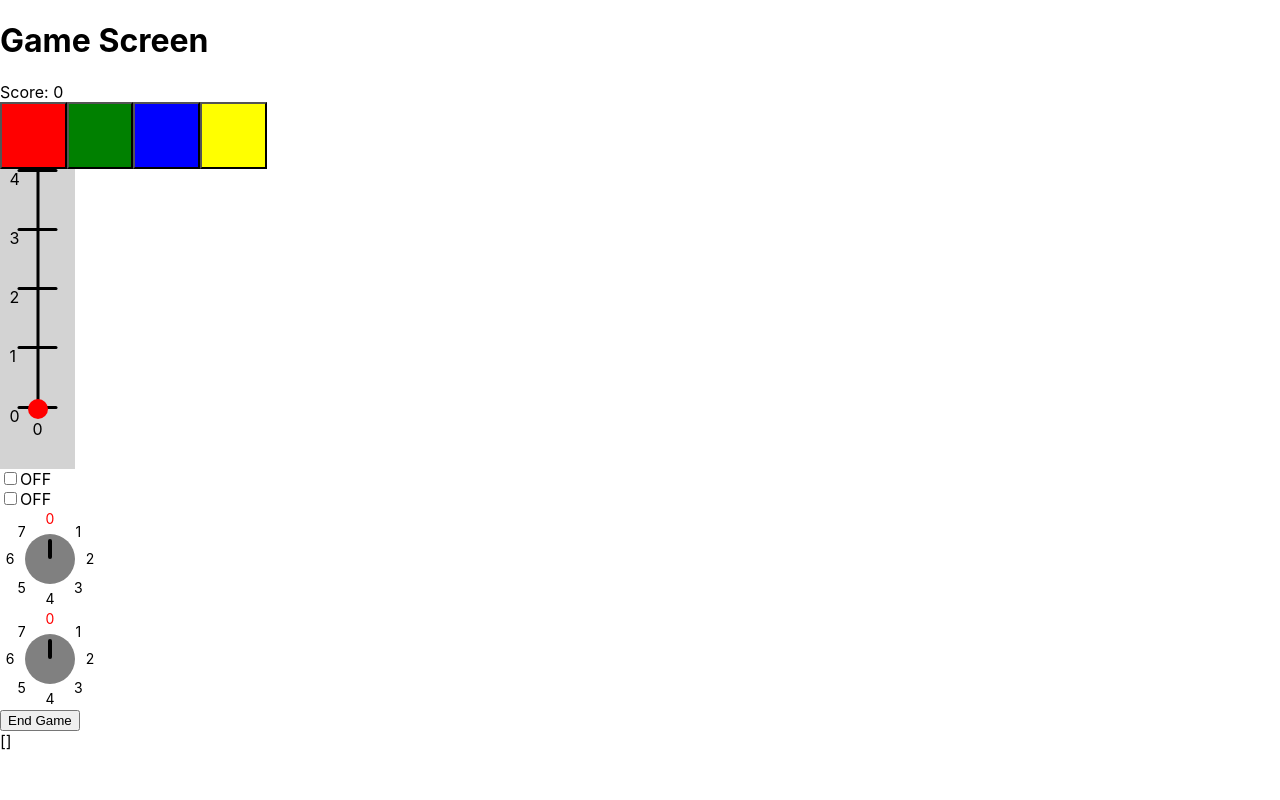
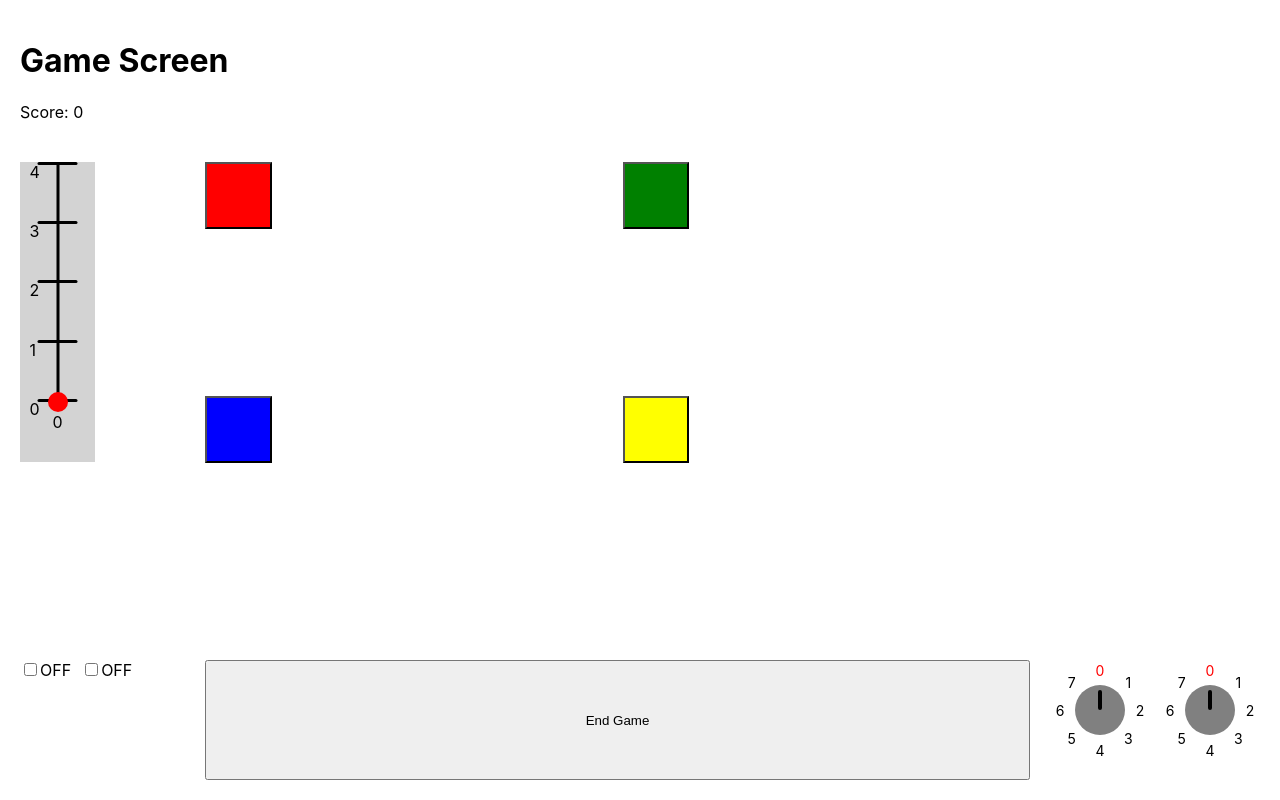
Before and after one commit to GitDevla/infinite-simon, a React (Create React App) app: page /game in a window 1280 px wide. Built offline with nearby package versions, Linux system fonts and the light colour scheme.

Commit message:
feat: reorganize GameScreen layout for with rough grid

```diff
--- a/src/page/GameScreen.tsx
+++ b/src/page/GameScreen.tsx
@@ -45,20 +45,20 @@ export default function GameScreen() {
 	};
 
 	return (
-		<div>
-			<div>
+		<div
+			style={{
+				display: "grid",
+				gridTemplateRows: "auto 1fr auto",
+				gridTemplateColumns: "1fr 5fr 1fr",
+				gap: "20px",
+				padding: "20px",
+				height: "100vh",
+				boxSizing: "border-box",
+			}}
+		>
+			<div style={{ gridColumn: "1 / -1", marginBottom: "20px" }}>
 				<h1>Game Screen</h1>
 				<span>Score: {score}</span>
-			</div>
-			<div>
-				<div>
-					{enabledButtons.map((input) => (
-						<Button
-							color={input.id.split("-")[1]}
-							key={input.id}
-							onPress={() => addAction(`${input.id}:pressed`)}
-						/>
-					))}
 			</div>
 			<div>
 				{enabledSliders.map((input) => (
@@ -69,7 +69,25 @@ export default function GameScreen() {
 					/>
 				))}
 			</div>
-				<div>
+			<div
+				style={{
+					display: "grid",
+					gridTemplateColumns: "repeat(2, 1fr)",
+					gap: "10px",
+					marginBottom: "20px",
+				}}
+			>
+				{enabledButtons.map((input) => (
+					<Button
+						color={input.id.split("-")[1]}
+						key={input.id}
+						onPress={() => addAction(`${input.id}:pressed`)}
+					/>
+				))}
+			</div>
+			<div></div>
+
+			<div style={{ display: "flex", gap: "10px", marginBottom: "20px" }}>
 				{enabledSwitches.map((input) => (
 					<Switch
 						key={input.id}
@@ -77,7 +95,10 @@ export default function GameScreen() {
 					/>
 				))}
 			</div>
-				<div>
+			<button type="button" onClick={() => setGameOngoing(false)}>
+				End Game
+			</button>
+			<div style={{ display: "flex", gap: "10px", marginBottom: "20px" }}>
 				{enabledKnobs.map((input) => (
 					<Knob
 						key={input.id}
@@ -86,14 +107,6 @@ export default function GameScreen() {
 					/>
 				))}
 			</div>
-			</div>
-			<button type="button" onClick={() => setGameOngoing(false)}>
-				End Game
-			</button>
-			<div>
-				{/* Testing, remove in prod */}
-				{JSON.stringify(actions)}
-			</div>
 			{!gameOngoing && <GameEndModal score={score} />}
 		</div>
 	);
```
Lines whose indentation alone changed are shown as unchanged.
